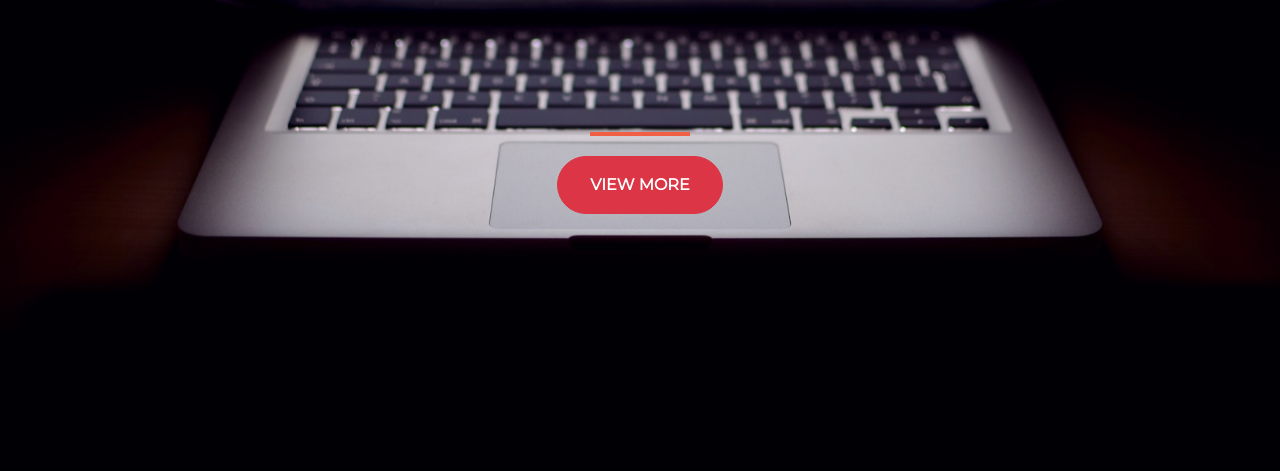
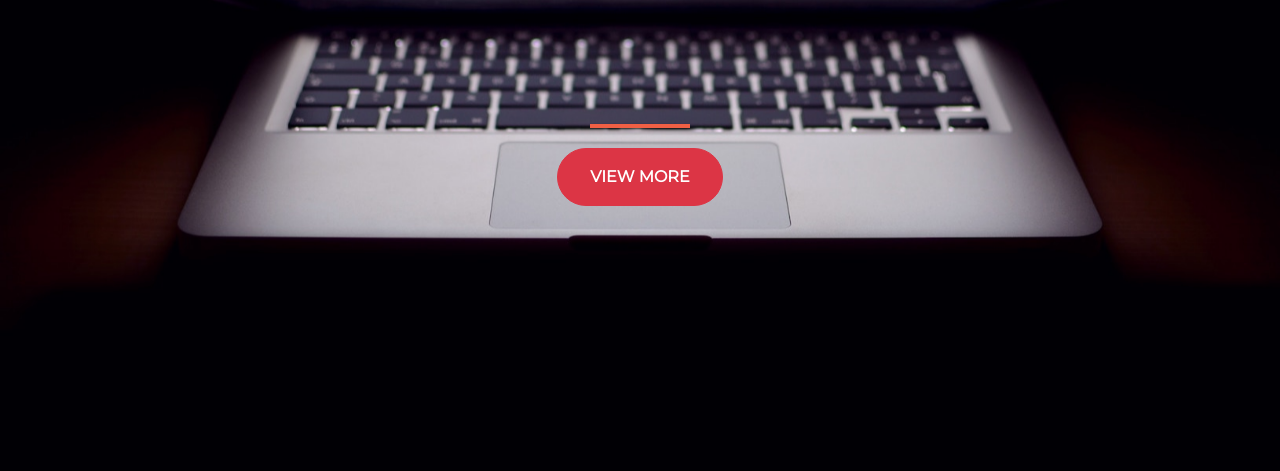
Before and after one commit to Rishabh7542/startup-landing-page, a plain HTML site: page index.html in a window 1280 px wide. Shown: the part 329-800 px from the top of the page. Drawn offline with nearby package versions, Linux system fonts and the light colour scheme.

Commit message:
Update style.css

```diff
--- a/style.css
+++ b/style.css
@@ -20,7 +20,7 @@ h1{
 }
 
 .buffer{
-  height: 8rem;
+  height: 7rem;
 }
 
 hr {
```
